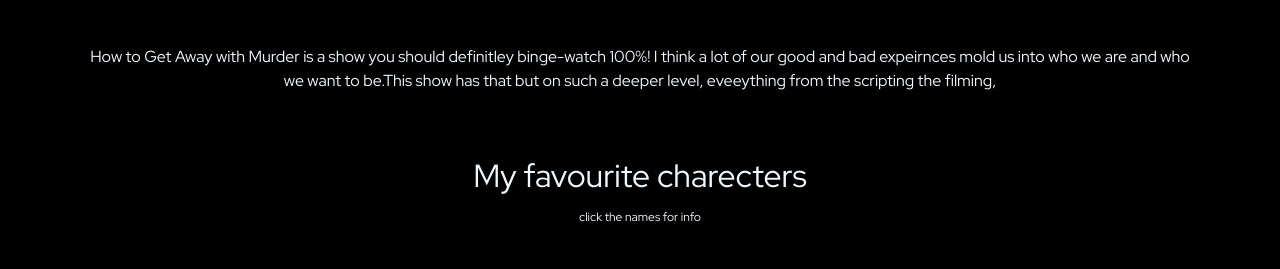
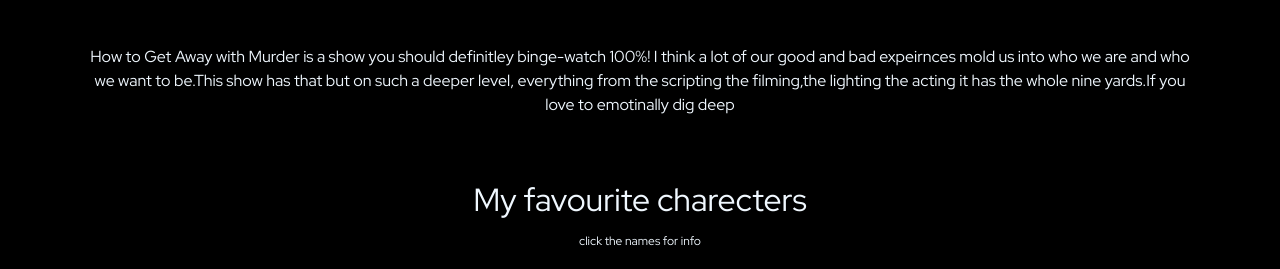
Before and after one commit to Athens410/binge-worthy-tv, a plain HTML site: page index.html in a window 1280 px wide. Shown: the part 3006-3275 px from the top of the page. Drawn offline with nearby package versions, Linux system fonts and the light colour scheme; a script that the page names is missing; a web font is replaced by a local one.

Commit message:
Update index.html

```diff
--- a/index.html
+++ b/index.html
@@ -513,7 +513,7 @@ https://s3.amazonaws.com/shecodesio-production/uploads/files/000/114/007/origina
 
 
 <h2 class="mb-5">why you should binge-watch How To Get Away With Murder 🍿</h2>
-<p class="take">How to Get Away with Murder is a show you should definitley binge-watch 100%! I think a lot of our good and bad expeirnces mold us into who we are and who we want to be.This show has that but on such a deeper level, eveeything from the scripting the filming,  </p>
+<p class="take">How to Get Away with Murder is a show you should definitley binge-watch 100%! I think a lot of our good and bad expeirnces mold us into who we are and who we want to be.This show has that but on such a deeper level, everything from the scripting the filming,the lighting the acting it has the whole nine yards.If you love to emotinally dig deep   </p>
 
 <h2 class="mt-5 mb-5">My favourite charecters    <div class="babs"><br>click the names for info </div>  </h2>
 
```
